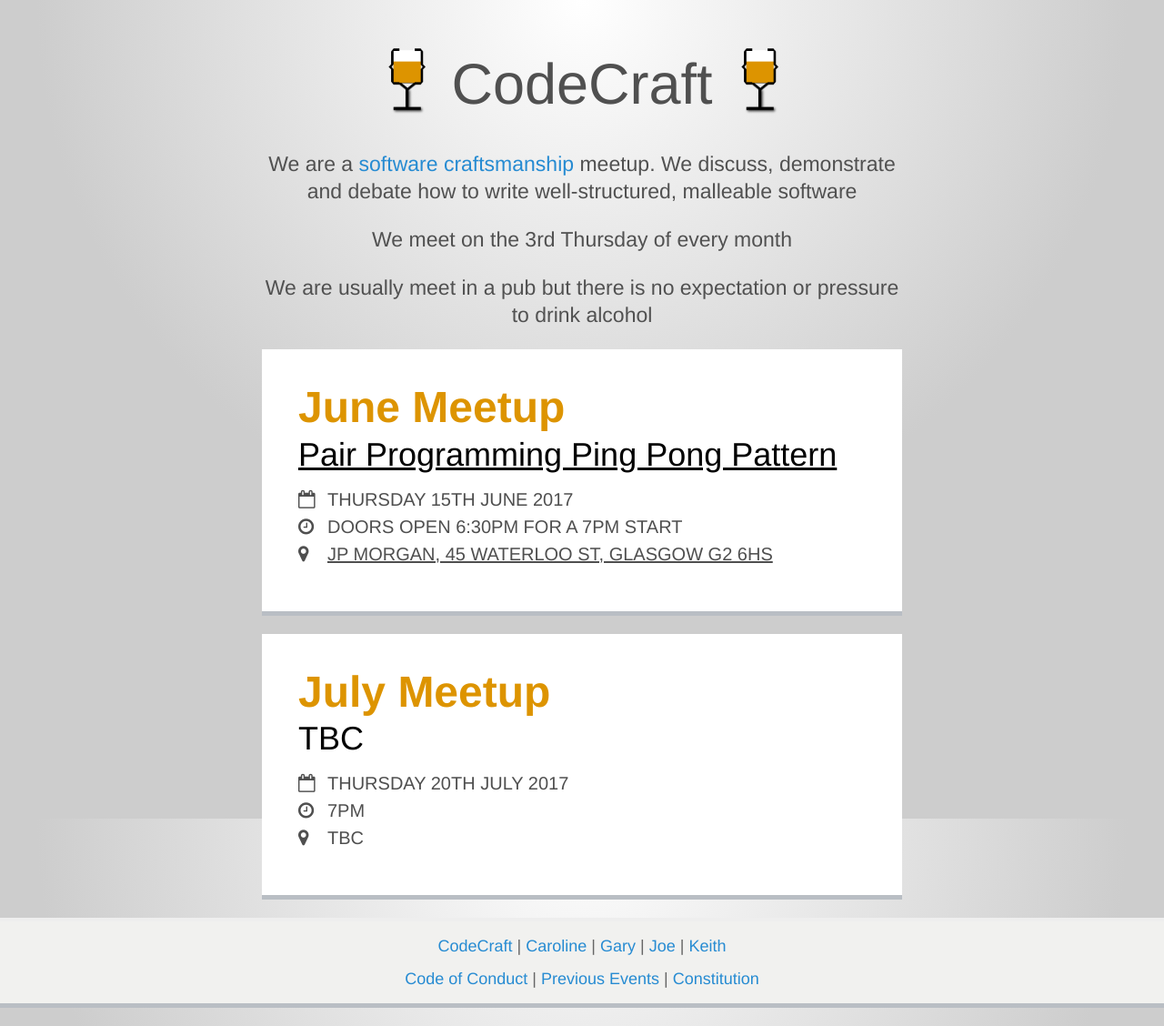
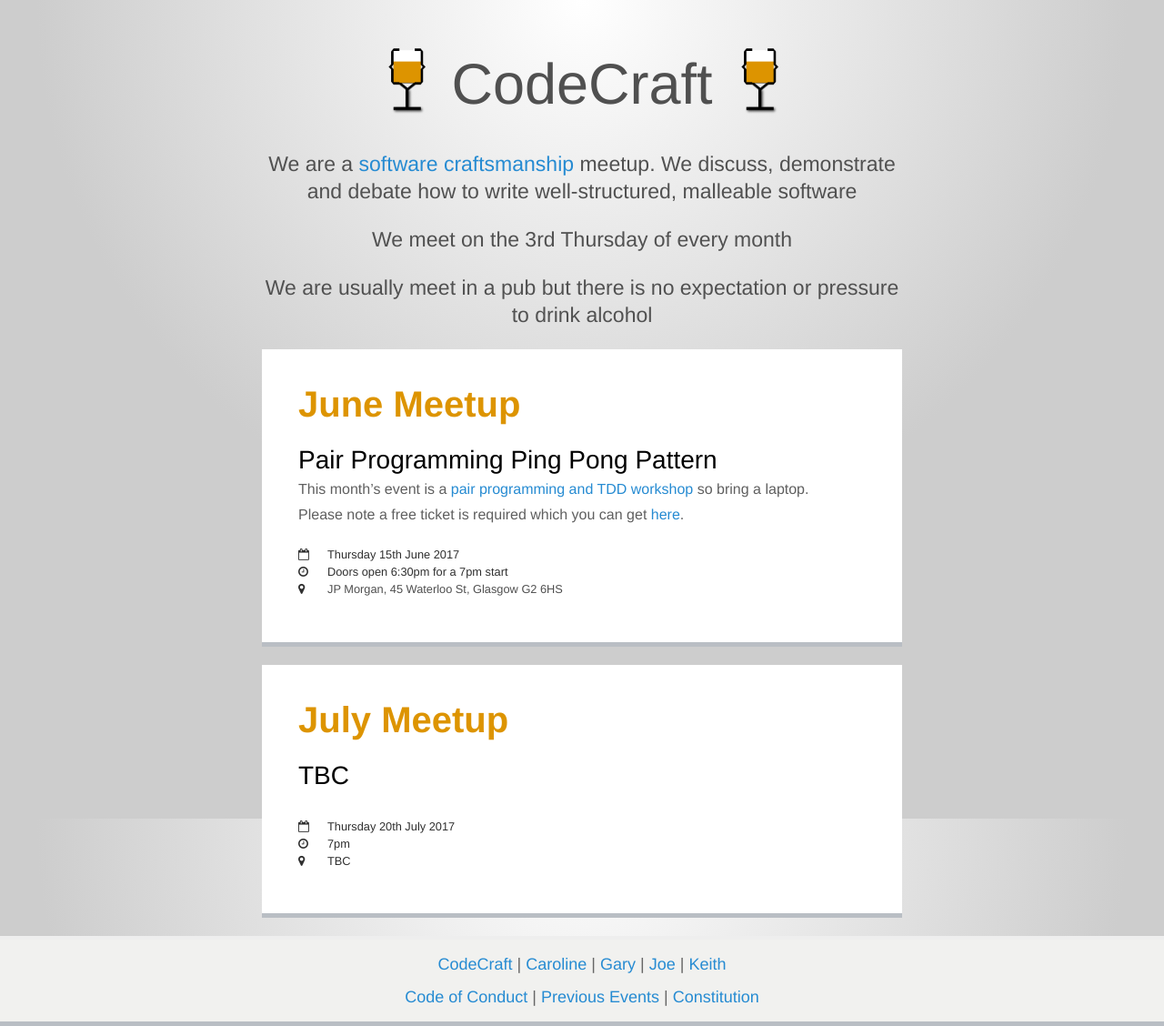
Before and after one commit to codecraftuk/codecraftuk.github.io, a Jekyll site: the page built from index.html, in a window 1280 px wide. Shown: the whole page at 91% size. Built offline with Jekyll 4.4.1, drawn with Linux system fonts in a browser that asks for light colours.

Commit message:
Updating styling on index page Added extra text about requireing a ticket to description

```diff
--- a/css/codecraft.css
+++ b/css/codecraft.css
@@ -248,23 +248,23 @@ a {
 
 .meetups h1 {
   color: #dd9400;
-  font-size: 3rem;
-  line-height: 3rem;
+  font-size: 2.5rem;
+  line-height: 2.5rem;
   font-weight: bold;
-  margin-bottom: 0.6rem;
+  margin-bottom: 1.75rem;
 }
 
 .meetups h2 {
-  font-size: 2.25rem;
-  line-height: 2.25rem;
+  font-size: 1.75rem;
+  line-height: 1.75rem;
   color: black;
-  margin-bottom: 1.0rem;
+
   font-weight: 400;
   text-align: left;
+  padding-bottom: 0.5rem;
 }
 
 .meetups h2 a {
-  text-decoration: underline;
   color: black;
 }
 
@@ -274,14 +274,24 @@ a {
 
 .meetups h3 {
   font-weight: 400;
-  font-size: 1.25rem;
-  color: #4F4F4F;
-  text-transform: uppercase;
+  font-size: .8rem;
+  line-height: 1.2rem;
+  color: #2F2F2F;
 }
 
 .meetups h3 a {
   color: #4F4F4F;
-  text-decoration: underline;
+}
+
+.meetups .description {
+  color: #5F5F5F;
+  font-size: 1rem;
+  line-height: 1.25rem;
+  margin-bottom: 0.5rem;
+}
+
+.meetups .meetups-timeanddate {
+  margin-top: 1.5rem;
 }
 
 .event-image {
--- a/index.html
+++ b/index.html
@@ -10,18 +10,24 @@ title: CodeCraft UK
 
  <div class="meetups">
    <h1>June Meetup</h2>
-   <h2><a href="http://www.codecraftuk.org/events/2017/06/pair-programming-ping-pong-pattern">Pair Programming Ping Pong Pattern</a></h2>
+   <h2>Pair Programming Ping Pong Pattern</a></h2>
+   <div class="description">This month’s event is a <a href="http://www.codecraftuk.org/events/2017/06/pair-programming-ping-pong-pattern">pair programming and TDD workshop</a> so bring a laptop. </div>
+   <div class="description">Please note a free ticket is required which you can get <a href="https://ti.to/codecraftconf/codecraft-pair-programming-ping-pong-pattern">here</a>.</div>
+   <div class="meetups-timeanddate">
      <h3><i class="fa fa-calendar-o" aria-hidden="true"></i>Thursday 15th June 2017</h3>
      <h3><i class="fa fa-clock-o" aria-hidden="true"></i>Doors open 6:30pm for a 7pm start</h3>
      <h3><i class="fa fa-map-marker" aria-hidden="true"></i><a href="https://goo.gl/maps/aDCfxj92CRm">JP Morgan, 45 Waterloo St, Glasgow G2 6HS</a></h3>
+   </div>
  </div>
 
  <div class="meetups">
    <h1>July Meetup</h2>
    <h2>TBC</h2>
+   <div class="meetups-timeanddate">
     <h3><i class="fa fa-calendar-o" aria-hidden="true"></i>Thursday 20th July 2017</h3>
     <h3><i class="fa fa-clock-o" aria-hidden="true"></i>7pm</h3>
     <h3><i class="fa fa-map-marker" aria-hidden="true"></i>TBC</h3>
    </div>
+ </div>
 
 </div>
```
Lines whose indentation alone changed are shown as unchanged.
